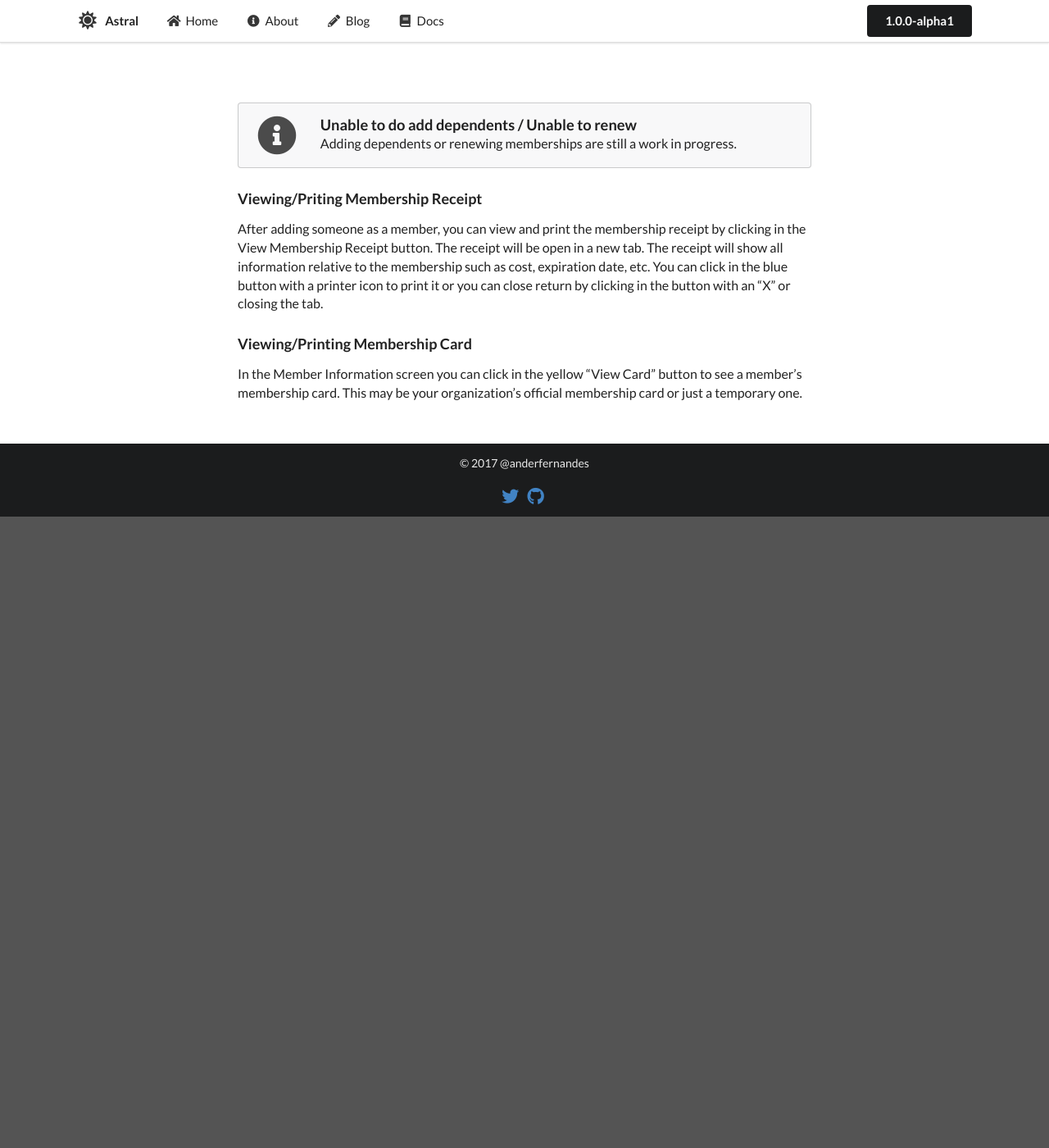
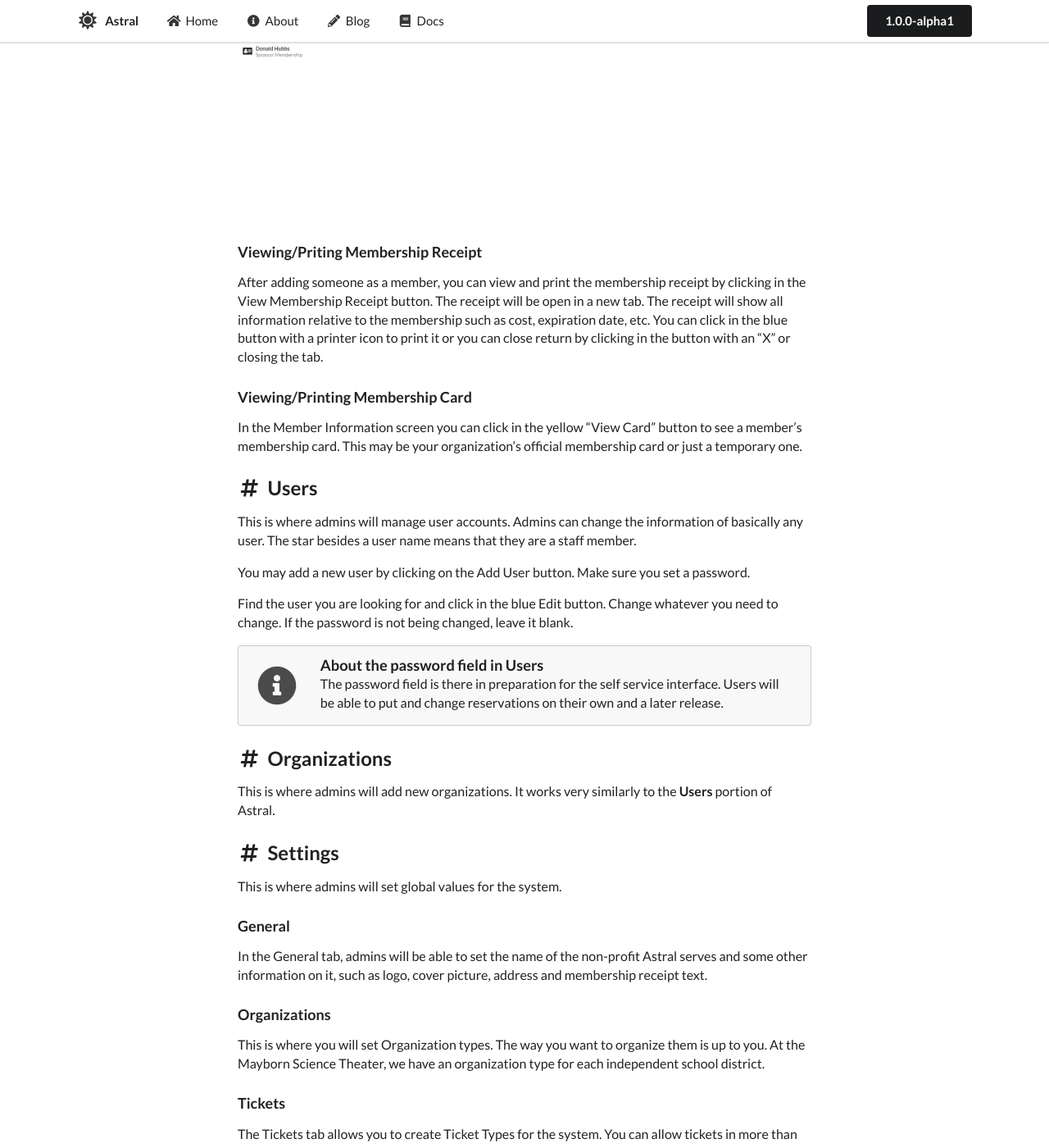
Before and after one commit to anderfernandes/astral-docs, a Jekyll site: the page built from docs/1.0.0-alpha1/admin/index.md, in a window 1280 px wide and 1400 px high, scrolled down 9700 px. Shown: the whole window at 82% size. Built offline with Jekyll 4.4.1, drawn with Linux system fonts in a browser that asks for light colours; nearby versions of some CDN libraries; before the commit the page ends 10330 px from its top, so only the background shows below that; some of the changed text lies outside the part shown.

Commit message:
Added changes to docs

```diff
--- a/docs/1.0.0-alpha1/admin/index.md
+++ b/docs/1.0.0-alpha1/admin/index.md
@@ -188,7 +188,7 @@ This is most likely the screen your organization will be using the most. This is
 
 <img src="/assets/images/new-sale.png" class="ui image" />
 
-To create a new Sale, click in the New Sale button and fill out the form. You may add a payment if one is being made at the momemnt the sale is being created, or you can add payments later. Astral does support multiple payments in this screen, which means that your are able to take a partial payment such as a deposit or a down payment. Don't forget to mark the Sale as completed if a payment has been made in full.
+To create a new Sale, click in the New Sale button, select what kind of event you are creating the sale for (remember to have event types set up in settings), and fill out the form. You may add a payment if one is being made at the moment the sale is being created, or you can add payments later. Astral does support multiple payments in this screen, which means that your are able to take a partial payment such as a deposit or a down payment. Don't forget to mark the Sale as completed if a payment has been made in full.
 
 <div class="ui icon message">
   <i class="info circle icon"></i>
@@ -216,7 +216,11 @@ To edit a Sale, click in the Edit button that corresponds to the Sale you want t
 
 The Edit Sale screen is very similar to the Create Sale one.
 
-##  <i class="hashtag icon"></i> Members
+##  <i class="hashtag icon" id="reports"></i> Reports
+
+As of version 1.0.0-alpha1, admin users can view/print cashier reports such as the **Closeout** and **Payment Transaction Detail**. All you have to do is click on the button that corresponds to the repor you are looking for, select the cashier and the date. The report then will open on a new tab.
+
+##  <i class="hashtag icon" id="members"></i> Members
 
 <img src="/assets/images/membership.png" class="ui image" />
 
@@ -235,7 +239,7 @@ Before using this feature, head to Settings and go to the Membership tab. Make s
 <div class="ui icon message">
   <i class="info circle icon"></i>
   <div class="content">
-    <div class="header">Make sure the member has a unser account</div>
+    <div class="header">Make sure the member has a user account</div>
     Before adding a member, make sure the new member has a user account. If the person doesn't, you may create one then go back to Admin's Member or create it in Cashier.
   </div>
 </div>
@@ -268,14 +272,6 @@ To see details on a particular member, click on the blue view button.
 
 <img src="/assets/images/member-details.png" class="ui image" />
 
-<div class="ui icon message">
-  <i class="info circle icon"></i>
-  <div class="content">
-    <div class="header">Unable to do add dependents / Unable to renew</div>
-    Adding dependents or renewing memberships are still a work in progress.
-  </div>
-</div>
-
 ### Viewing/Priting Membership Receipt
 
 After adding someone as a member, you can view and print the membership receipt by clicking in the View Membership Receipt button. The receipt will be open in a new tab. The receipt will show all information relative to the membership such as cost, expiration date, etc. You can click in the blue button with a printer icon to print it or you can close return by clicking in the button with an "X" or closing the tab.
@@ -283,3 +279,63 @@ After adding someone as a member, you can view and print the membership receipt
 ### Viewing/Printing Membership Card
 
 In the Member Information screen you can click in the yellow "View Card" button to see a member's membership card. This may be your organization's official membership card or just a temporary one.
+
+##  <i class="hashtag icon" id="users"></i> Users
+
+This is where admins will manage user accounts. Admins can change the information of basically any user. The star besides a user name means that they are a staff member.
+
+You may add a new user by clicking on the Add User button. Make sure you set a password.
+
+Find the user you are looking for and click in the blue Edit button. Change whatever you need to change. If the password is not being changed, leave it blank.
+
+<div class="ui icon message">
+  <i class="info circle icon"></i>
+  <div class="content">
+    <div class="header">About the password field in Users</div>
+    The password field is there in preparation for the self service interface. Users will be able to put and change reservations on their own and a later release.
+  </div>
+</div>
+
+##  <i class="hashtag icon" id="organizations"></i> Organizations
+
+This is where admins will add new organizations. It works very similarly to the **Users** portion of Astral.
+
+##  <i class="hashtag icon" id="settings"></i> Settings
+
+This is where admins will set global values for the system.
+
+### General
+
+In the General tab, admins will be able to set the name of the non-profit Astral serves and some other information on it, such as logo, cover picture, address and membership receipt text.
+
+### Organizations
+
+This is where you will set Organization types. The way you want to organize them is up to you. At the Mayborn Science Theater, we have an organization type for each independent school district.
+
+### Tickets
+
+The Tickets tab allows you to create Ticket Types for the system. You can allow tickets in more than one event type.
+
+### Payments
+
+System wide Payment types are set up here. Astral does not process payments online. Your Non-profit must have a way to process payments. This is just a way to "tag" the payments under a payment type.
+
+### Events
+
+Event types are set here. Event types are a classification/tag for an event. Is it a matinee? A school group? A weekend show? Normally, event types have different ticket prices.
+
+### Users
+
+This is where you set roles and whether or not a role is a "staff" role.
+
+### Membership
+
+This tab allows you to create membership types, set their prices and the duration of a membership.
+
+##  <i class="hashtag icon" id="cashier"></i> Cashier
+
+This is basically a link to Cashier in a new tab.
+
+##  <i class="hashtag icon" id="help"></i> Help
+
+The Help item takes you to this website where you will find the official documentation for Astral.
```
Also changed, not shown: docs/1.0.0-alpha1/cashier/index.md (+3 -3 lines).
